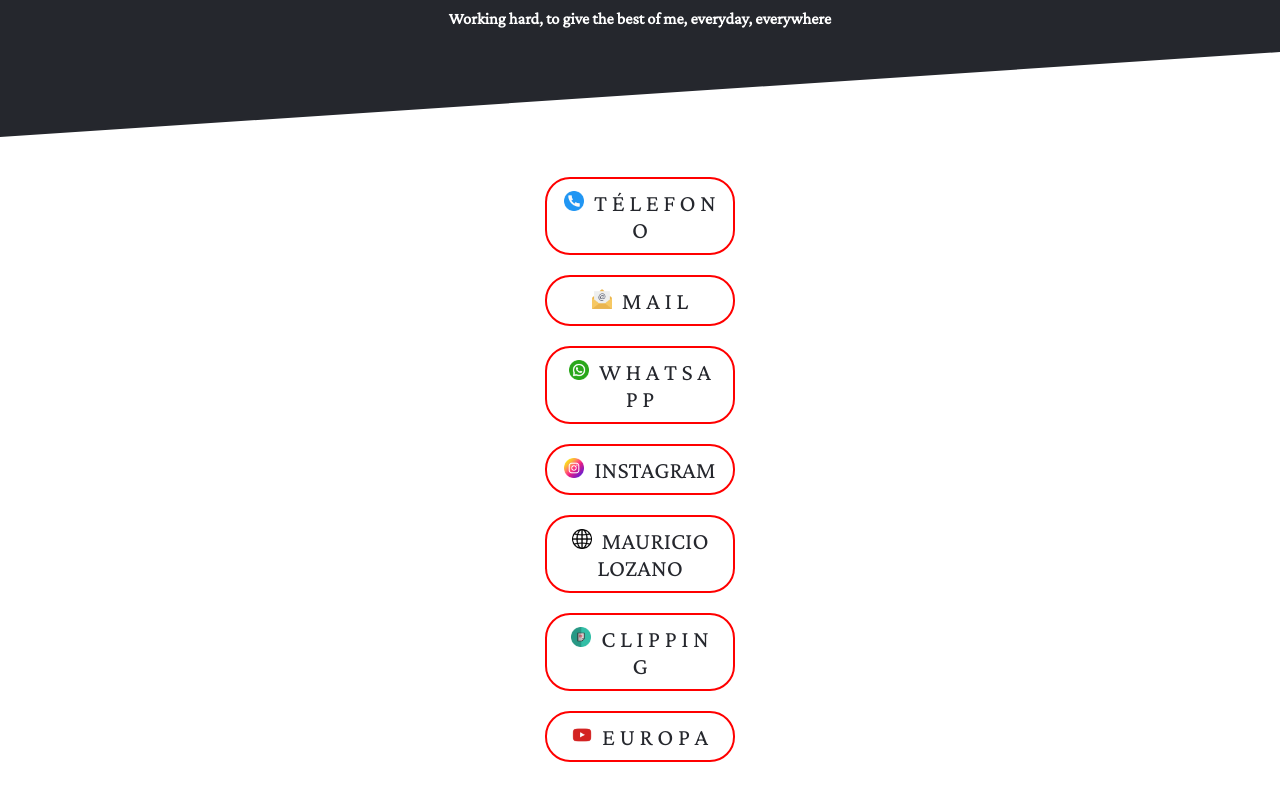
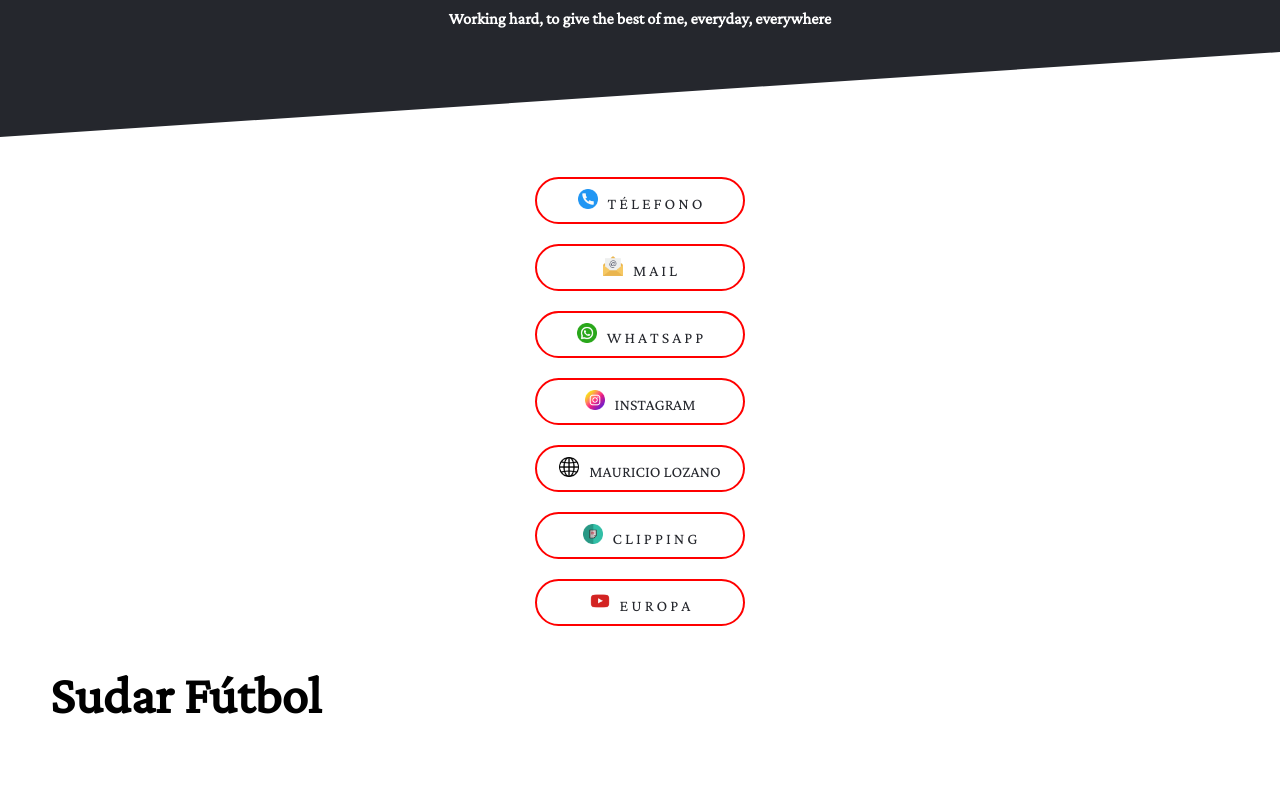
Before and after one commit to Alejandro-Vigi/Pagina-Lozano, a plain HTML site: page index.html in a window 1280 px wide. Shown: the part 448-1248 px from the top of the page. After the commit the page ends 1220 px from the top, so only its background shows below. Drawn offline with nearby package versions, Linux system fonts and the light colour scheme.

```diff
--- a/index.css
+++ b/index.css
@@ -28,9 +28,6 @@ body{
     min-height: 100vh;
 }
 
-textarea {
-    resize: none;
-}
 
 /*---------------LOGO---------------*/
 
@@ -86,11 +83,11 @@ textarea {
     background-color: white;
     display: grid;
     text-align: center;
-    font-size: 1.5rem;
+    font-size: 1rem;
 }
 
 .bloque3 a{
-    width: 190px;
+    width: 210px;
     border-radius: 25px;
     border-width: 0.15rem;
     border-style: solid;
@@ -108,14 +105,18 @@ textarea {
     margin-right: 10px;
 }
 
-.sub1:hover{
+.bloque3 a:hover{
     color: white;
     background-color: #25272d;
+    border-color: #25272d;
 }
 
-.sub2:hover img{
-    filter: hue-rotate(20deg) brightness(500%);
+
+.bloque4{
+    margin-top: 40px;
+    font-size: 1.4rem;
 }
+
 
 /*-----media's-----*/
 
@@ -145,3 +146,17 @@ textarea {
         font-size: 14px;
     }
 }
+
+@media(max-width:768px){
+    .bloque4{
+        text-align: center;
+    }
+}
+
+
+@media(min-width:922px){
+    .bloque4{
+        font-size: 2.2rem;
+        margin-left: 50px;
+    }
+}
--- a/index.html
+++ b/index.html
@@ -35,5 +35,9 @@
         <a class="sub1" href="https://google.com.mx"><img src="/img/pdf.png">C L I P P I N G</a>
         <a class="sub1" href="https://youtube.com"><img src="/img/YouTube.png">E U R O P A</a>
     </div>
+
+    <div class="bloque4">
+        <h2>Sudar Fútbol</h2>
+    </div>
 </body>
 </html>
```
